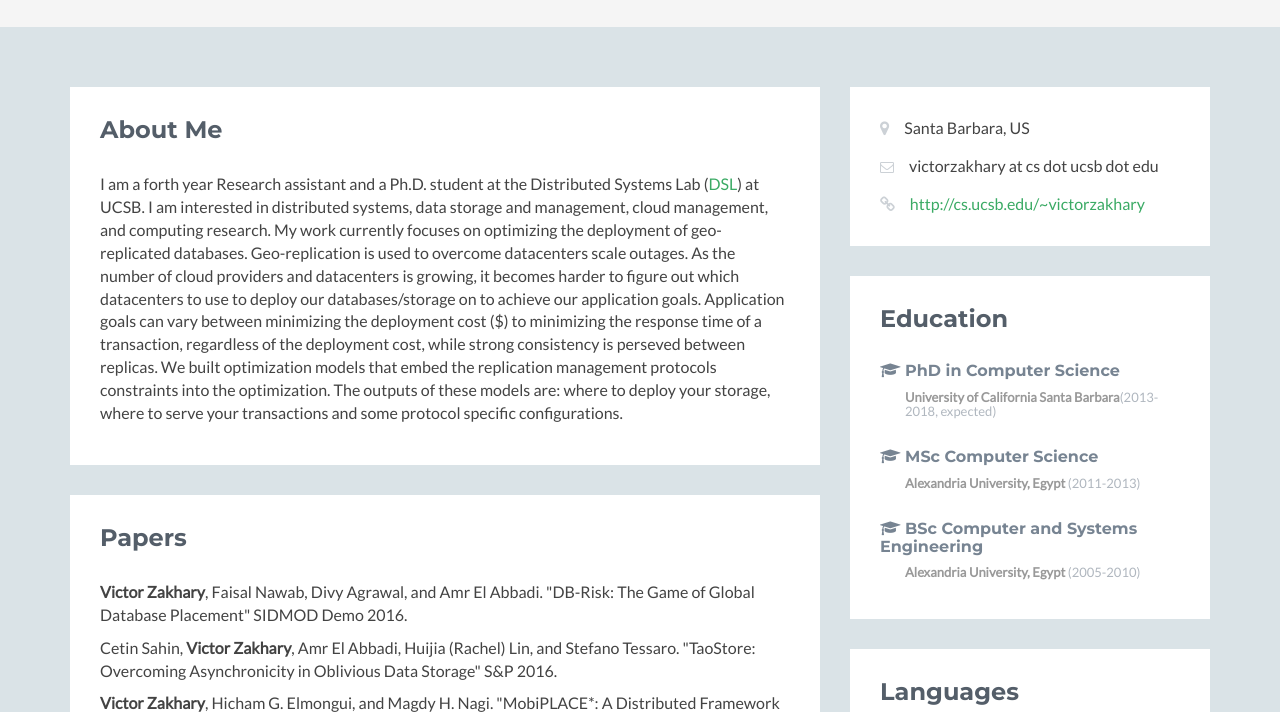
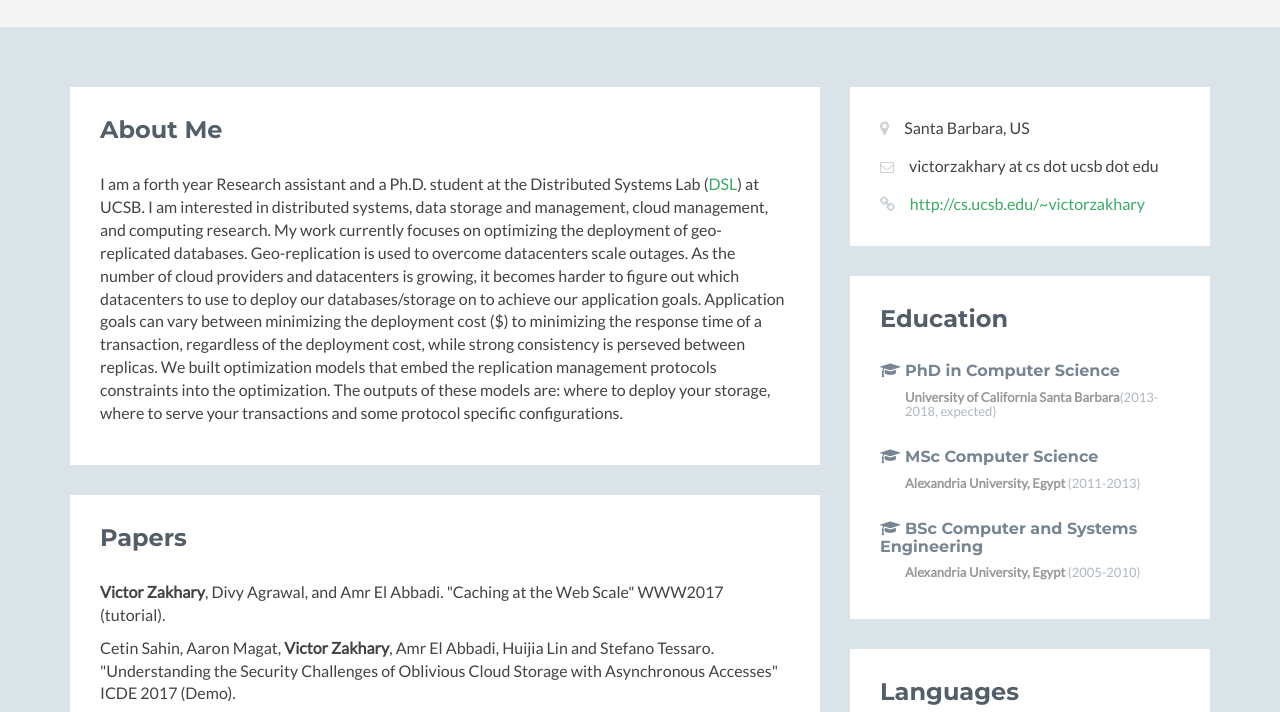
Before and after one commit to victorzakhary/personalpage, a plain HTML site: page index.html in a window 1280 px wide. Shown: the part 233-945 px from the top of the page. Drawn offline with Linux system fonts and the light colour scheme; no server answers; a script that the page names is missing.

Commit message:
Update index.html

```diff
--- a/index.html
+++ b/index.html
@@ -89,9 +89,9 @@
                         <h2 class="heading">Papers</h2>
                         <div class="content">
                             <div class="item">
-
-
-                                <p class="summary"><b>Victor Zakhary</b>, Faisal Nawab, Divy Agrawal, and Amr El Abbadi. "DB-Risk: The Game of Global Database Placement" SIDMOD Demo 2016.</p>
+                                <p class="summary"><b>Victor Zakhary</b>, Divy Agrawal, and Amr El Abbadi. "Caching at the Web Scale" WWW2017 (tutorial).</p>
+				<p class="summary">Cetin Sahin, Aaron Magat, <b>Victor Zakhary</b>, Amr El Abbadi, Huijia Lin and Stefano Tessaro. "Understanding the Security Challenges of Oblivious Cloud Storage with Asynchronous Accesses" ICDE 2017 (Demo).</p>
+                                <p class="summary"><b>Victor Zakhary</b>, Faisal Nawab, Divy Agrawal, and Amr El Abbadi. "DB-Risk: The Game of Global Database Placement" SIDMOD 2016 (Demo).</p>
 
                                 <p class="summary">Cetin Sahin, <b>Victor Zakhary</b>, Amr El Abbadi, Huijia (Rachel) Lin, and Stefano Tessaro. "TaoStore: Overcoming Asynchronicity in Oblivious Data Storage" S&P 2016.</p>
 
```
